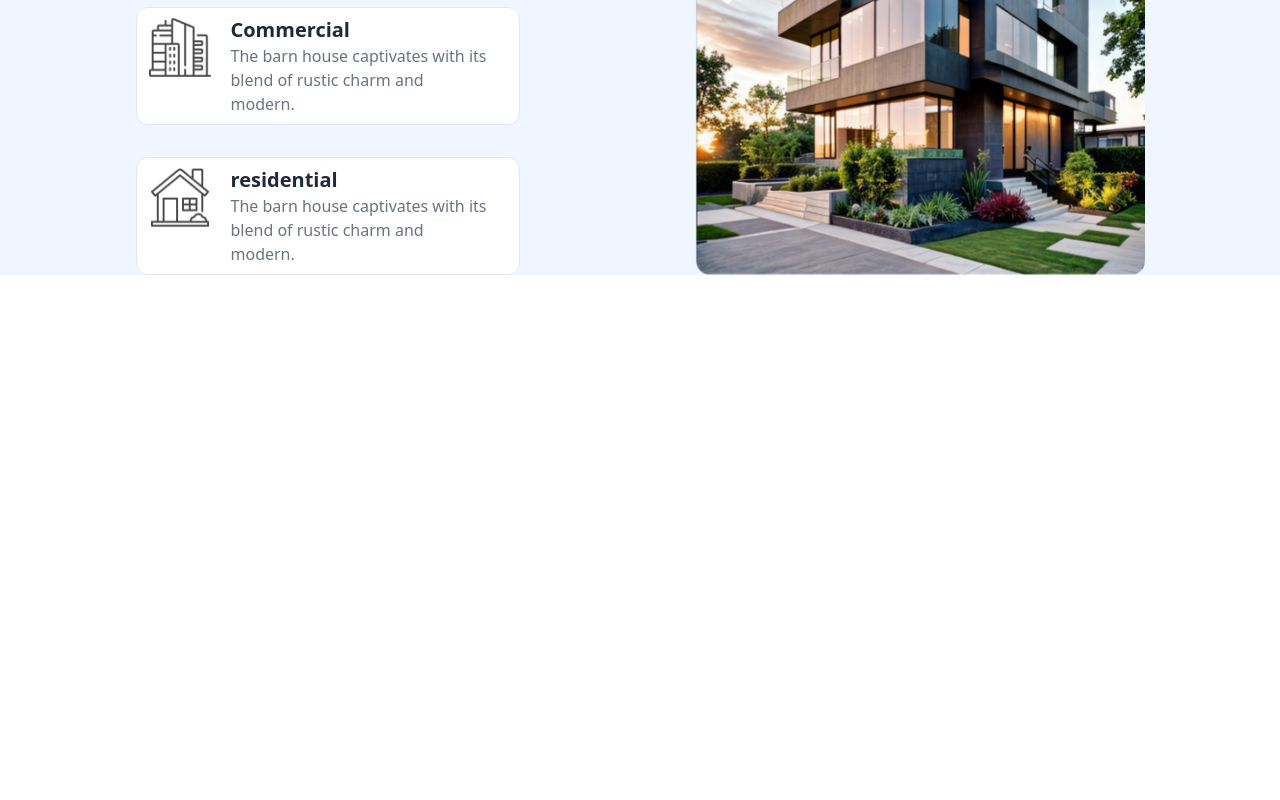
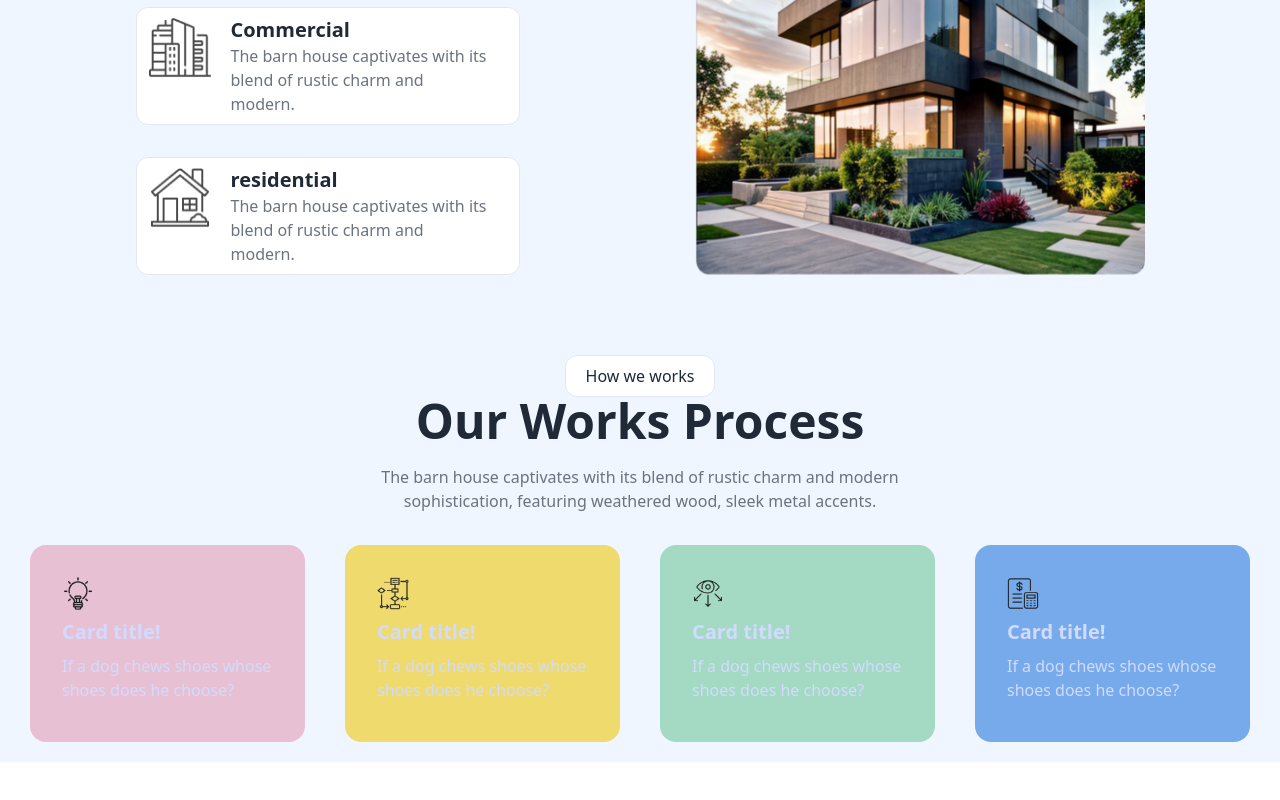
Before and after one commit to dip12345678925/my-third-assginment, a plain HTML site: page index.html in a window 1280 px wide. Shown: the part 1001-1801 px from the top of the page. Before the commit the page ends 1356 px from the top, so only its background shows below. Drawn offline with nearby package versions, Linux system fonts and the light colour scheme.

Commit message:
added fifty worl complete

```diff
--- a/index.html
+++ b/index.html
@@ -167,7 +167,51 @@
         </div>
         </div>
       </div>
-
+      <!-- Our Work process -->
+      <div class="text-center mt-20 mb-8">
+        <button class="bg-white border rounded-xl px-5 py-2 ">How we works</button>
+        <h1 class="text-3xl md:text-4xl lg:text-5xl font-bold mb-5">Our Works Process</h1>
+        <p class="text-gray-500 max-w-xl mx-auto">The barn house captivates with its blend of rustic charm and modern sophistication, featuring weathered wood, sleek metal accents. </p>
+    </div>
+    <!-- card-11 -->
+    <div class="lg:flex gap-10 lg:mx-auto  mx-5 justify-center ">
+      <div class="card bg-[#E7C1D3] text-primary-content w-[275px] mb-5">
+        <div class="card-body">
+          <img class="w-8" src="assets/concept.png" alt="">
+          <h2 class="card-title">Card title!</h2>
+          <p>If a dog chews shoes whose shoes does he choose?</p>
+          <div class="card-actions justify-end">
+          </div>
+        </div>
+      </div>
+      <div class="card bg-[#EFDA6E]  text-primary-content w-[275px] mb-5">
+        <div class="card-body">
+          <img class="w-8" src="assets/flow-chart.png" alt="">
+          <h2 class="card-title">Card title!</h2>
+          <p>If a dog chews shoes whose shoes does he choose?</p>
+          <div class="card-actions justify-end">
+          </div>
+        </div>
+      </div>
+      <div class="card  bg-[#A4DAC3] text-primary-content w-[275px] mb-5">
+        <div class="card-body">
+          <img class="w-8" src="assets/vision.png" alt="">
+          <h2 class="card-title">Card title!</h2>
+          <p>If a dog chews shoes whose shoes does he choose?</p>
+          <div class="card-actions justify-end">
+          </div>
+        </div>
+      </div>
+      <div class="card bg-[#77AAEA] text-primary-content w-[275px] mb-5">
+        <div class="card-body">
+          <img class="w-8" src="assets/budget-planning.png" alt="">
+          <h2 class="card-title">Card title!</h2>
+          <p>If a dog chews shoes whose shoes does he choose?</p>
+          <div class="card-actions justify-end">
+          </div>
+        </div>
+      </div>
+    </div>
     </section>
 
     </main>
```
